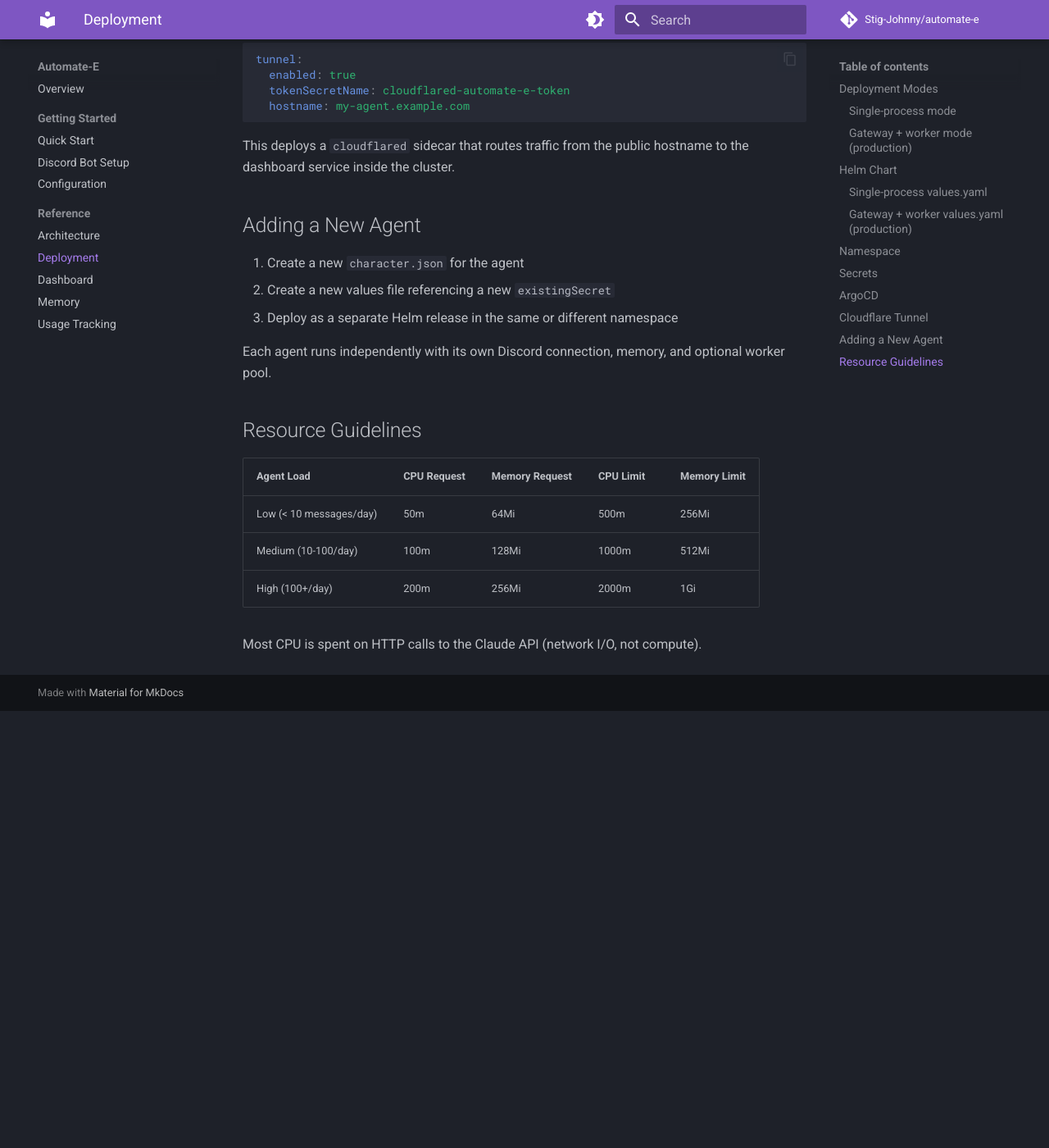
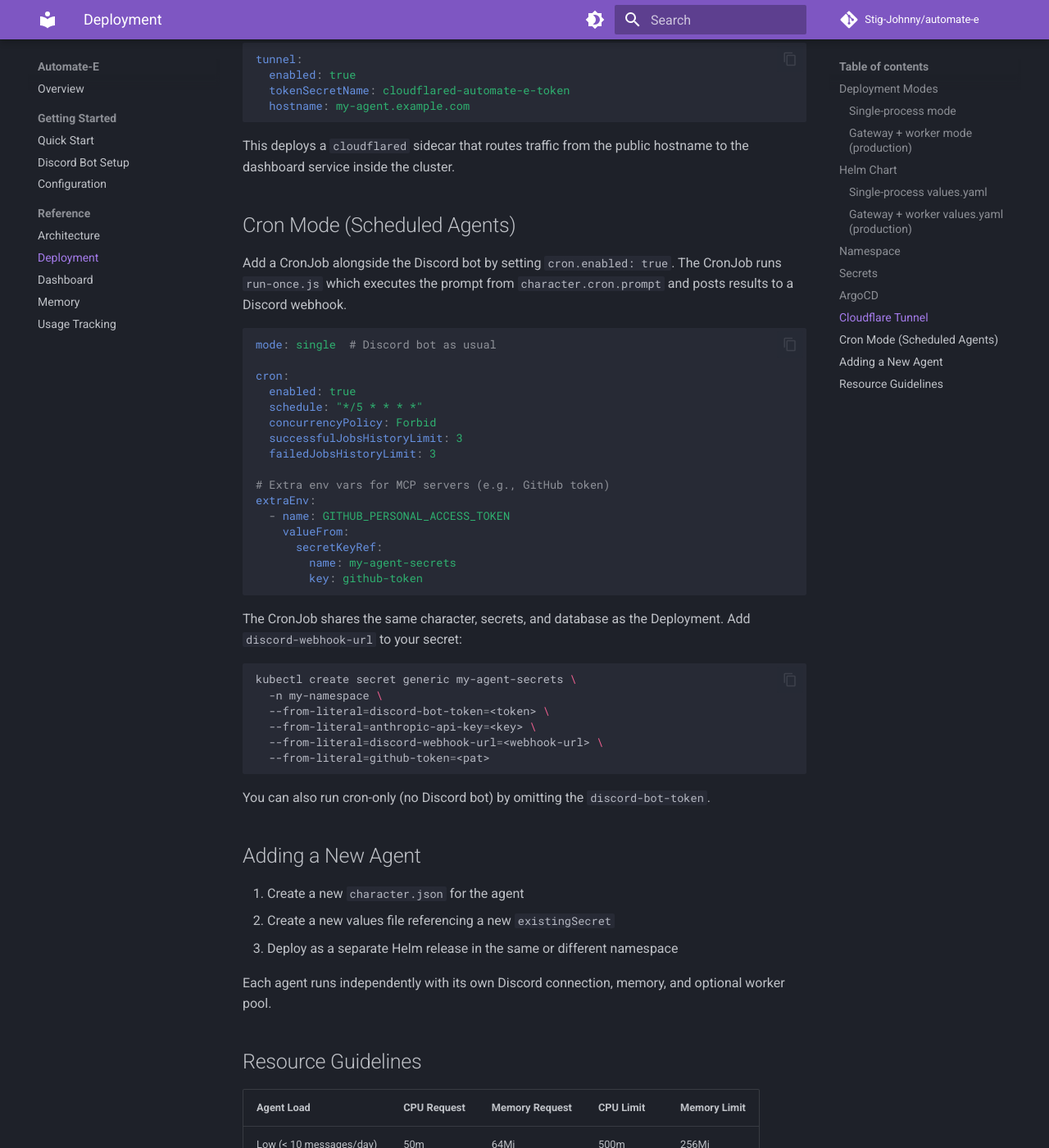
Before and after one commit to Stig-Johnny/automate-e, an MkDocs documentation site: the page built from docs/deployment.md, in a window 1280 px wide and 1400 px high, scrolled down 3448 px. Shown: the whole window at 82% size. Built offline with MkDocs 1.6.1 and Material for MkDocs 9.7.7, drawn with Linux system fonts in a browser that asks for light colours; comment, search, counter and statistics services are not loaded; before the commit the page ends 4315 px from its top, so only the background shows below that.

Commit message:
docs: complete update for MCP, cron, and maxTokens (#69)
Co-authored-by: Claude Opus 4.6 (1M context) <noreply@anthropic.com>

````diff
--- a/docs/deployment.md
+++ b/docs/deployment.md
@@ -167,6 +167,42 @@ tunnel:
 
 This deploys a `cloudflared` sidecar that routes traffic from the public hostname to the dashboard service inside the cluster.
 
+## Cron Mode (Scheduled Agents)
+
+Add a CronJob alongside the Discord bot by setting `cron.enabled: true`. The CronJob runs `run-once.js` which executes the prompt from `character.cron.prompt` and posts results to a Discord webhook.
+
+```yaml
+mode: single  # Discord bot as usual
+
+cron:
+  enabled: true
+  schedule: "*/5 * * * *"
+  concurrencyPolicy: Forbid
+  successfulJobsHistoryLimit: 3
+  failedJobsHistoryLimit: 3
+
+# Extra env vars for MCP servers (e.g., GitHub token)
+extraEnv:
+  - name: GITHUB_PERSONAL_ACCESS_TOKEN
+    valueFrom:
+      secretKeyRef:
+        name: my-agent-secrets
+        key: github-token
+```
+
+The CronJob shares the same character, secrets, and database as the Deployment. Add `discord-webhook-url` to your secret:
+
+```bash
+kubectl create secret generic my-agent-secrets \
+  -n my-namespace \
+  --from-literal=discord-bot-token=<token> \
+  --from-literal=anthropic-api-key=<key> \
+  --from-literal=discord-webhook-url=<webhook-url> \
+  --from-literal=github-token=<pat>
+```
+
+You can also run cron-only (no Discord bot) by omitting the `discord-bot-token`.
+
 ## Adding a New Agent
 
 1. Create a new `character.json` for the agent
````
Also changed, not shown: docs/architecture.md (+22 -11 lines), docs/configuration.md (+33 -2 lines).
